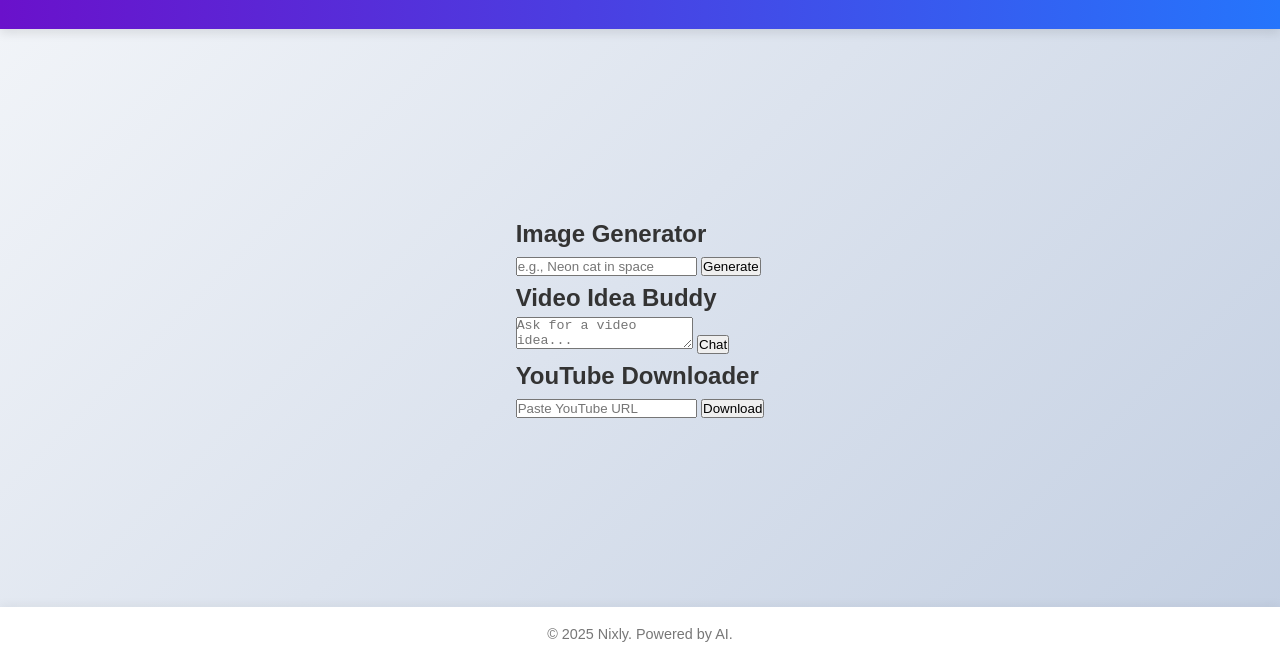
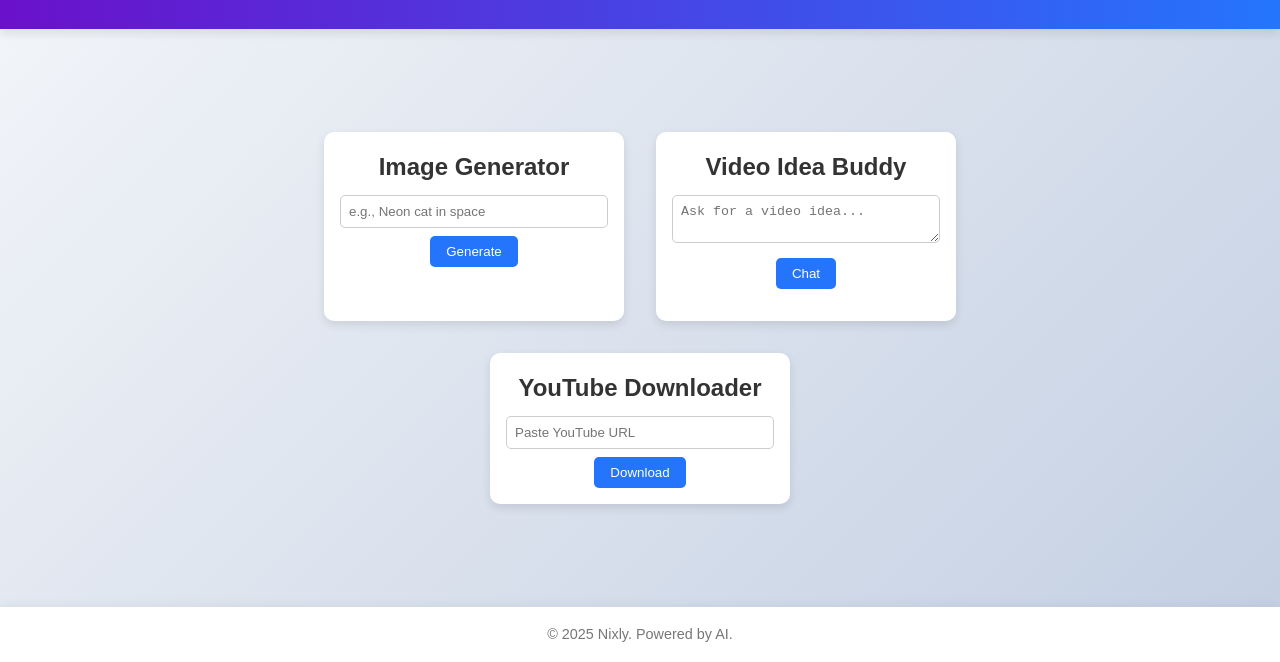
Before and after one commit to AlexDuc24/Nixly, a plain HTML site: page index.html in a window 1280 px wide. Shown: the part 138-800 px from the top of the page. Drawn offline with Linux system fonts and the light colour scheme.

Commit message:
Add styles for new tools

```diff
--- a/styles.css
+++ b/styles.css
@@ -158,3 +158,42 @@ footer {
     font-size: 0.9rem;
     color: #777;
 }
+/* Keep your existing styles, add this */
+.tools-container {
+    max-width: 800px;
+    margin: 2rem auto;
+    display: flex;
+    flex-wrap: wrap;
+    gap: 2rem;
+    justify-content: center;
+}
+.tool {
+    background: white;
+    padding: 1rem;
+    border-radius: 10px;
+    box-shadow: 0 4px 10px rgba(0, 0, 0, 0.1);
+    width: 300px;
+    text-align: center;
+}
+.tool input, .tool textarea {
+    width: 100%;
+    padding: 0.5rem;
+    margin: 0.5rem 0;
+    border: 1px solid #ccc;
+    border-radius: 5px;
+}
+.tool button {
+    background: #2575fc;
+    color: white;
+    padding: 0.5rem 1rem;
+    border: none;
+    border-radius: 5px;
+    cursor: pointer;
+}
+.tool button:hover {
+    background: #6a11cb;
+}
+#chat-output {
+    margin-top: 1rem;
+    text-align: left;
+}
```
